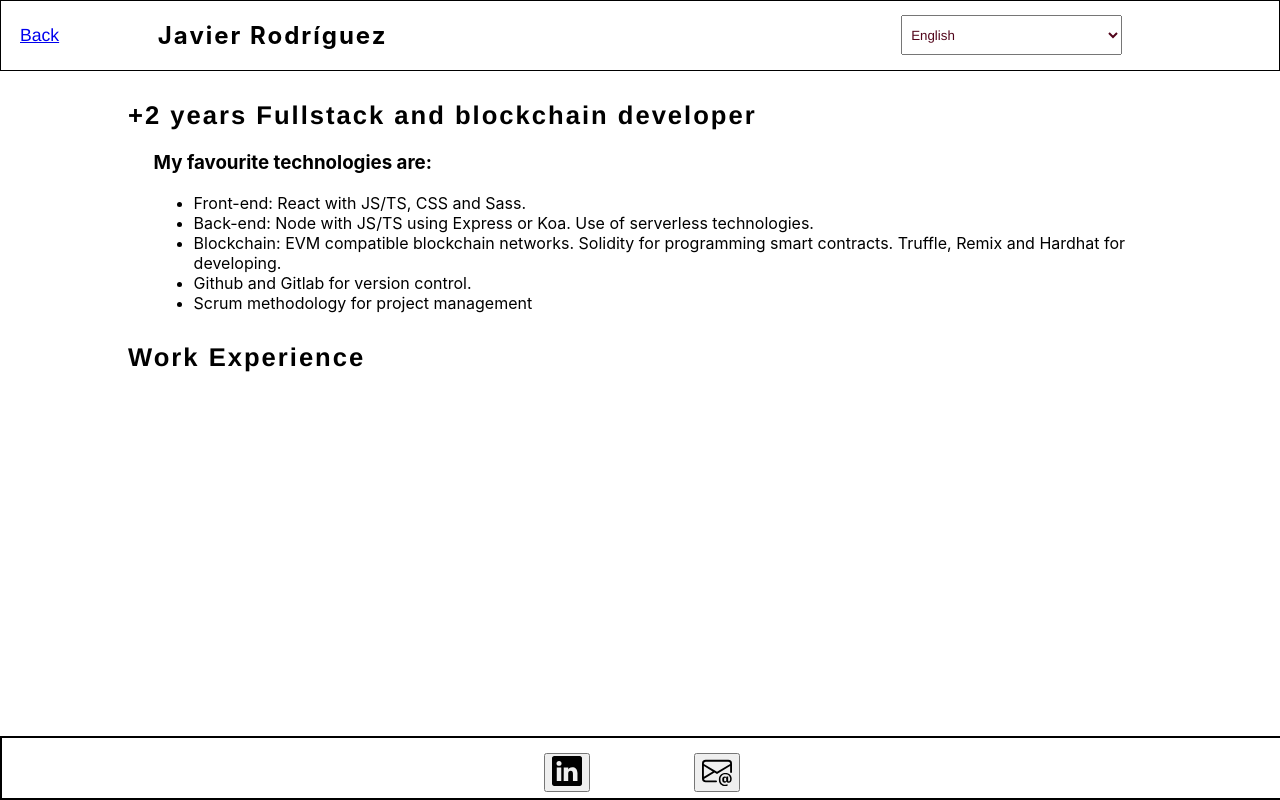
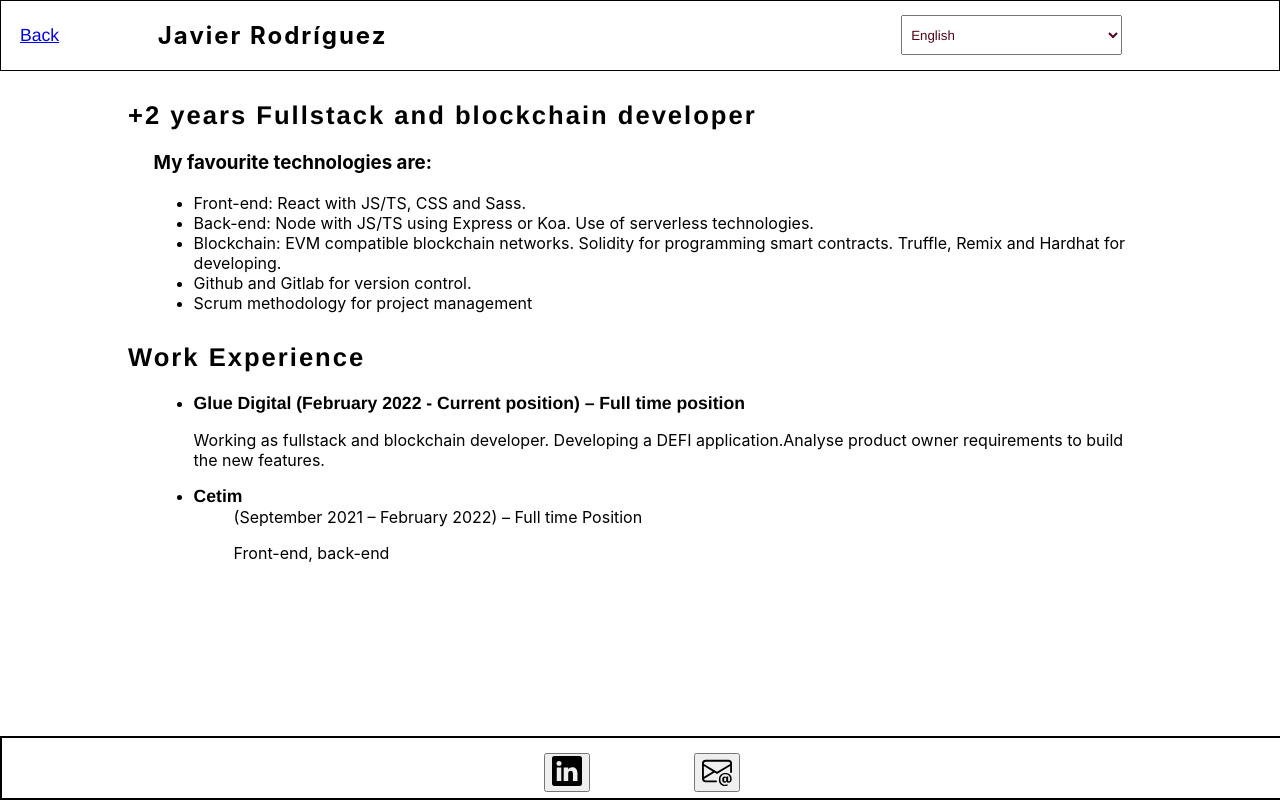
Before and after one commit to javirro/personal-web, a React (Create React App) app: page /work-experience in a window 1280 px wide. Built offline with nearby package versions, Linux system fonts and the light colour scheme.

Commit message:
Add work experience [WIP]

```diff
--- a/src/locales/en.json
+++ b/src/locales/en.json
@@ -27,7 +27,9 @@
   "studies-postgraduate": "Postgraduate degree in Expert in Perimeter and Network Security at",
   "studies-bachelor": "Bachelor’s Degree in Engineering of Technologies and services of Telecommunication at",
   "universitary-studies": "University studies",
-  "other-studies": "Other studies"
+  "other-studies": "Other studies",
+  "work-experience-glue": "(February 2022 - Current position) – Full time position",
+  "work-experience-glue-description": "Working as fullstack and blockchain developer. Developing a DEFI application.Analyse product owner requirements to build the new features."
 
 
 }
--- a/src/locales/esp.json
+++ b/src/locales/esp.json
@@ -15,8 +15,8 @@
   "languages-level": "Idiomas",
   "languages-native": "Idioma nativo",
   "languages-english-c1": "Nivel C1 por Cambridge y Trinity",
-  "personal-description": "I am telecommunication engineer who was always passionated about how Internet works. During my university studies I had the opportunity to learn many things about how networks are formed to build the Internet as we know. Specially, I was fascinated about blockchain technology and all the changes that could generate in the world and how webpages are built.",
-  "personal-description-2": "During last years, I oriented my efforts to learn how to use blockchain technology appropiately. Along this time, I have worked building applications which integrate blockchain. In some cases, those applications were related to decentralized finance and other cases to  supply and production chains traceability.",
+  "personal-description": "Soy un ingeniero de telecomunicaciones muy interesado en cómo funciona Internet. Durante mi etapa universitaria, he tenido la suerte de aprender muchas cosas sobre cómo estan formadas las redes de Internet. Especialmente, me fascinó de todo lo que aprendí sobre  la tecnología de blockchain y la revolución que puede suponer en el mundo web",
+  "personal-description-2": "En los ultimos años he orientado mis esfuerzos a aprender como usar la tecnología de blockchain correctamente. Durante este tiempo, he trabajo construyendo aplicaciones web desde cero que integraban blockchain. En algunos casos, esas aplicaciones estaban relacionadas con finanzas descentralizas y otras con trazabilidad de cadenas de suministro",
   "personal-description-3": "En el futuro, espero seguir con mi aprendizaje sobre esta tecnología y  mejorando en el desarrollo  web.",
   "personal-introduction": "Introducción personal",
   "studies-pmp": "Máster en dirección de proyectos en",
@@ -26,5 +26,7 @@
   "studies-postgraduate": "Postgrado en Experto en Seguridad perimetral y de redes en",
   "studies-bachelor": "Grado en Ingeniería de tecnologías y servicios de Telecomunicaciones en",
   "universitary-studies": "Estudios universitarios",
-  "other-studies": "Otros estudios"
+  "other-studies": "Otros estudios",
+  "work-experience-glue": "(Febrero 2022 - Actualidad) – Posición tiempo completo",
+  "work-experience-glue-description": "Trabajando de desarrollador fullstack y desarrollador blockchain en una aplicación DEFI. Análisis de los requerimientos  para implementar nuevas funcionalidades"
 }
--- a/src/routes/WorkExperience.jsx
+++ b/src/routes/WorkExperience.jsx
@@ -1,9 +1,11 @@
 import { FormattedMessage } from 'react-intl'
 import '../styles/WorkExperience.css'
 const WorkExperience = () => {
-return(
+  const glueDigital = "https://glue.digital/"
+  const cetim = "https://cetim.es/"
+  return (
     <div>
-    <h2 className="personal-title"><FormattedMessage id="dev-position"/></h2>
+      <h2 className="personal-title"><FormattedMessage id="dev-position" /></h2>
       <section className="section-container">
         <h3><FormattedMessage id="fav-stack" /></h3>
         <ul>
@@ -16,7 +18,18 @@ return(
       </section>
       <h2 className="personal-title"><FormattedMessage id="home-work-experience" /></h2>
       <section className="section-container">
-      <p></p>
+        <ul>
+          <li>
+            <a className="company-name" href={glueDigital} target="_blank" rel="noreferrer">Glue Digital <FormattedMessage id="work-experience-glue" /></a>
+            <p><FormattedMessage id="work-experience-glue-description" /></p>
+          </li>
+          <li>
+            <a className="company-name" href={cetim} target="_blank" rel="noreferrer">Cetim </a>
+            <ul>(September 2021 – February 2022) – Full time Position
+              <p>Front-end, back-end</p>
+            </ul>
+          </li>
+        </ul>
       </section>
     </div>
   )
--- a/src/styles/WorkExperience.css
+++ b/src/styles/WorkExperience.css
@@ -11,3 +11,13 @@
     margin-left: 10%;
     margin-top: 30px;
 }
+
+.company-name {
+    display: block;
+    width: auto;
+    font-family: var(--font-family);
+    font-size: 1.1rem;
+    font-weight: bold;
+    text-decoration: none;
+    color: black;
+}
```
Lines whose indentation alone changed are shown as unchanged.
